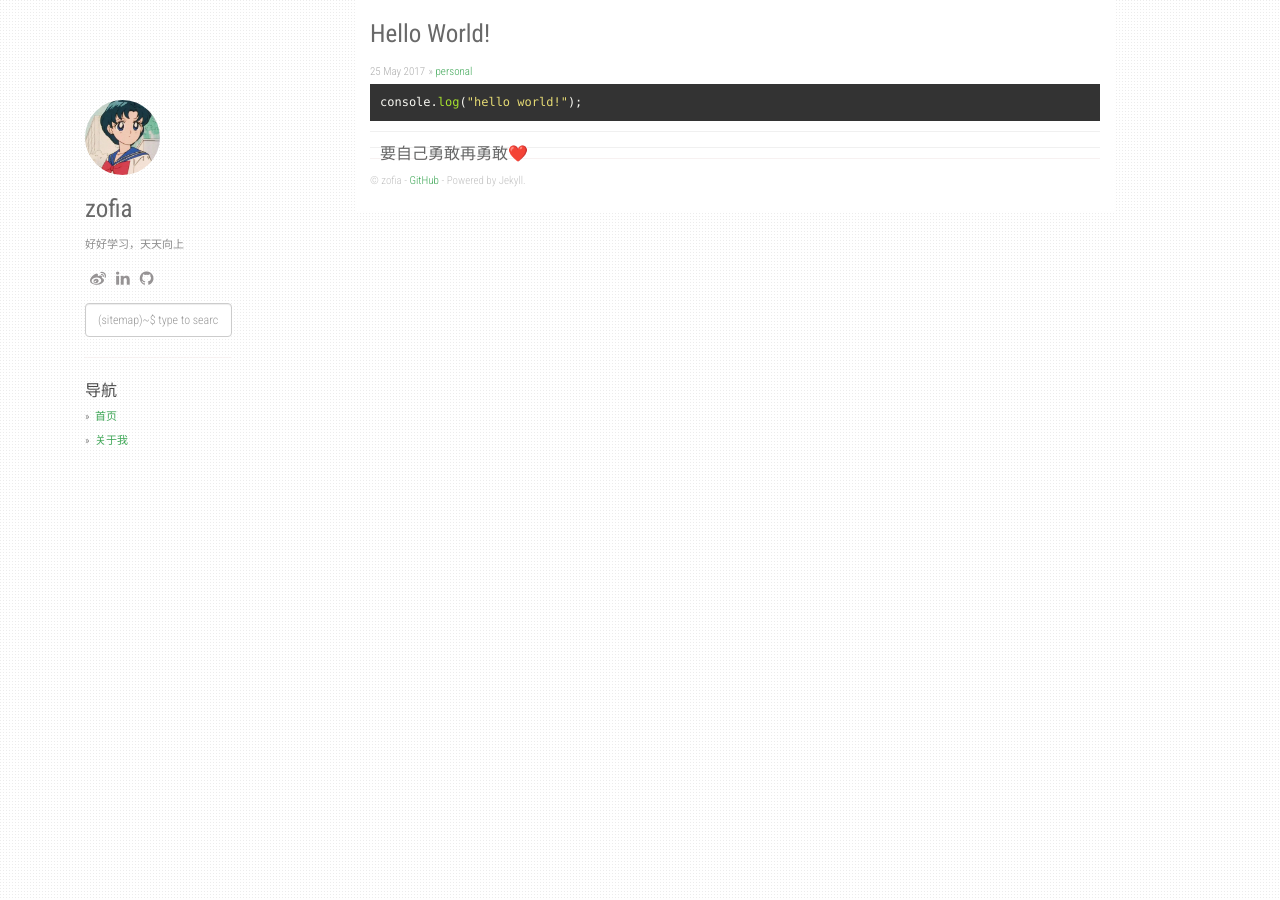
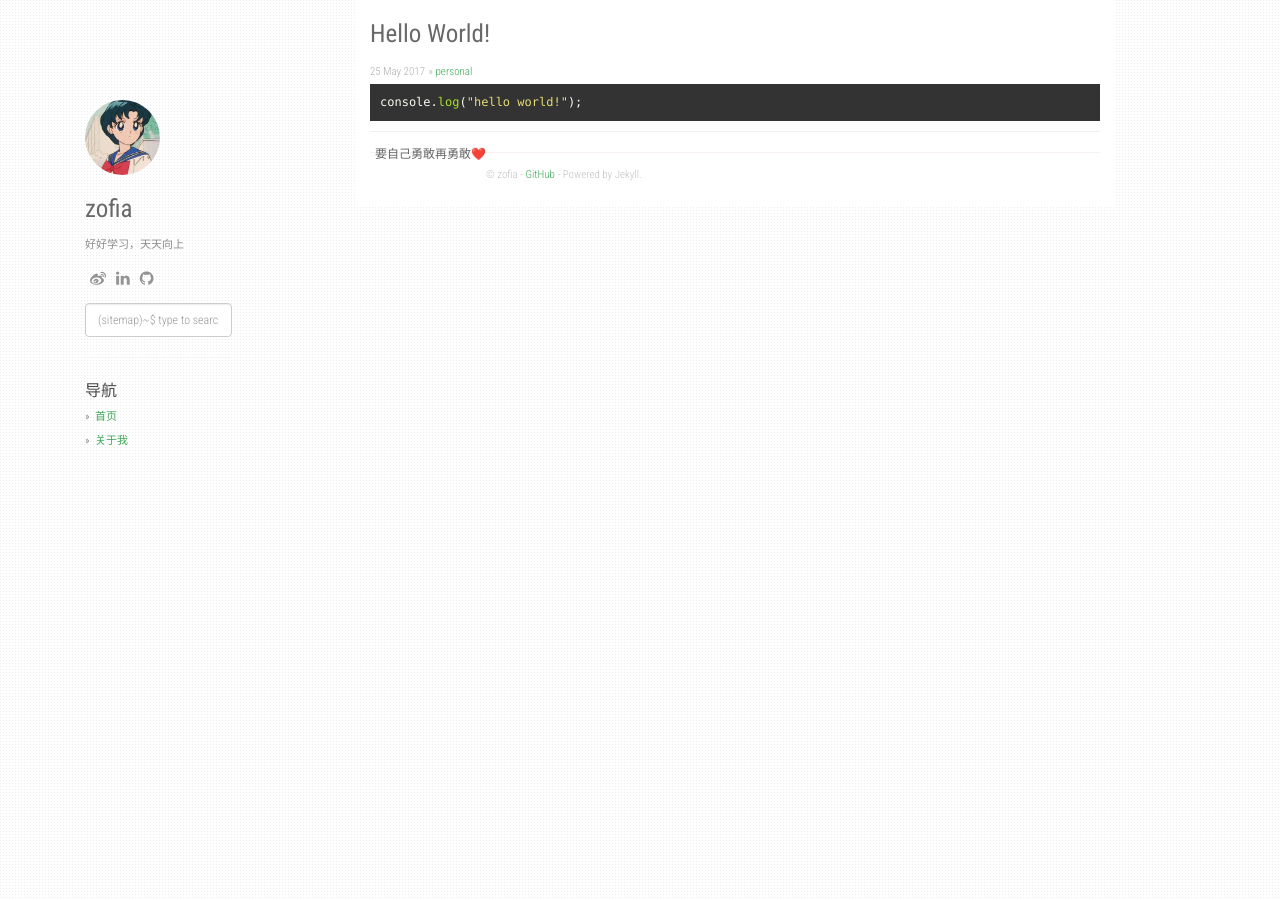
Before and after one commit to ZofiaMiao/ZofiaMiao.github.io, a Jekyll site: the page built from _posts/2017-05-25-hello-world.markdown, in a window 1280 px wide. Built offline with Jekyll 4.4.1, drawn with Linux system fonts in a browser that asks for light colours; nearby versions of some CDN libraries; comment, search, counter and statistics services are not loaded.

Commit message:
分享页改为签名

```diff
--- a/static/css/main.css
+++ b/static/css/main.css
@@ -149,9 +149,9 @@ div.col-sm-3 img.profile-avatar {
 }
 
 .share-page {
-  padding: 10px 10px 5px;
+  padding: 10px 10px 0 5px;
   border-top: 1px solid #f0f0f0;
-  border-bottom: 1px solid #f0f0f0;
+  font-size: 12px;
 }
 .post-content img,
 .content img {
```
